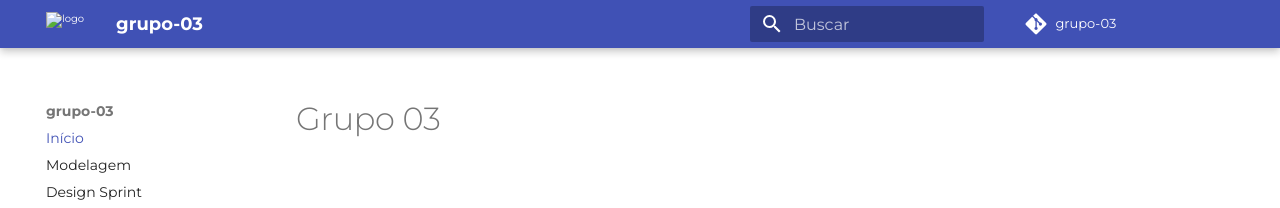
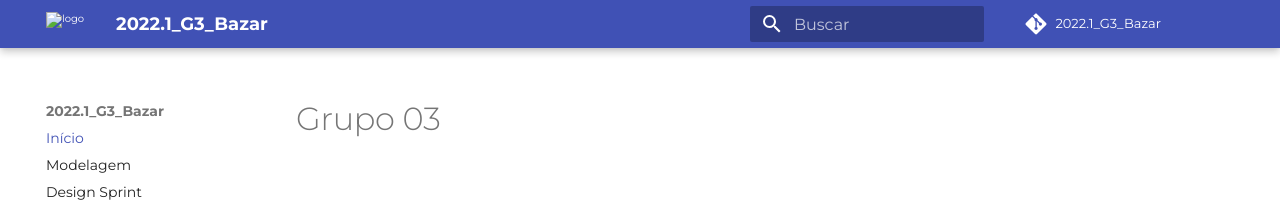
Before and after one commit to UnBArqDsw2022-1/2022.1_G3_Bazar, an MkDocs documentation site: the page built from docs/index.md, in a window 1280 px wide. Shown: the top 208 px of the page. Built offline with MkDocs 1.6.1 and Material for MkDocs 9.7.7, drawn with Linux system fonts in a browser that asks for light colours; some web fonts are replaced.

Commit message:
Updating repo name in mkdocs

```diff
--- a/mkdocs.yml
+++ b/mkdocs.yml
@@ -1,7 +1,7 @@
-site_name: "grupo-03"
+site_name: "2022.1_G3_Bazar"
 
-repo_name: "grupo-03"
-repo_url: "https://unbarqdsw2022-1.github.io/grupo-03/"
+repo_name: "2022.1_G3_Bazar"
+repo_url: "https://unbarqdsw2022-1.github.io/2022.1_G3_Bazar/"
 
 theme:
   name: "material"
```
